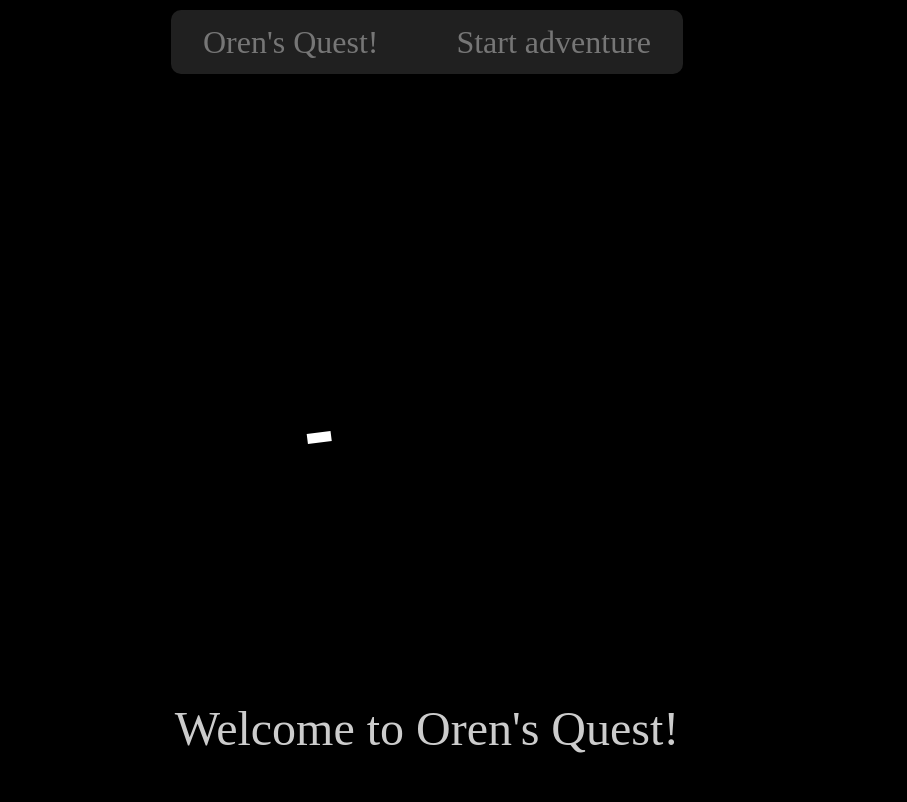
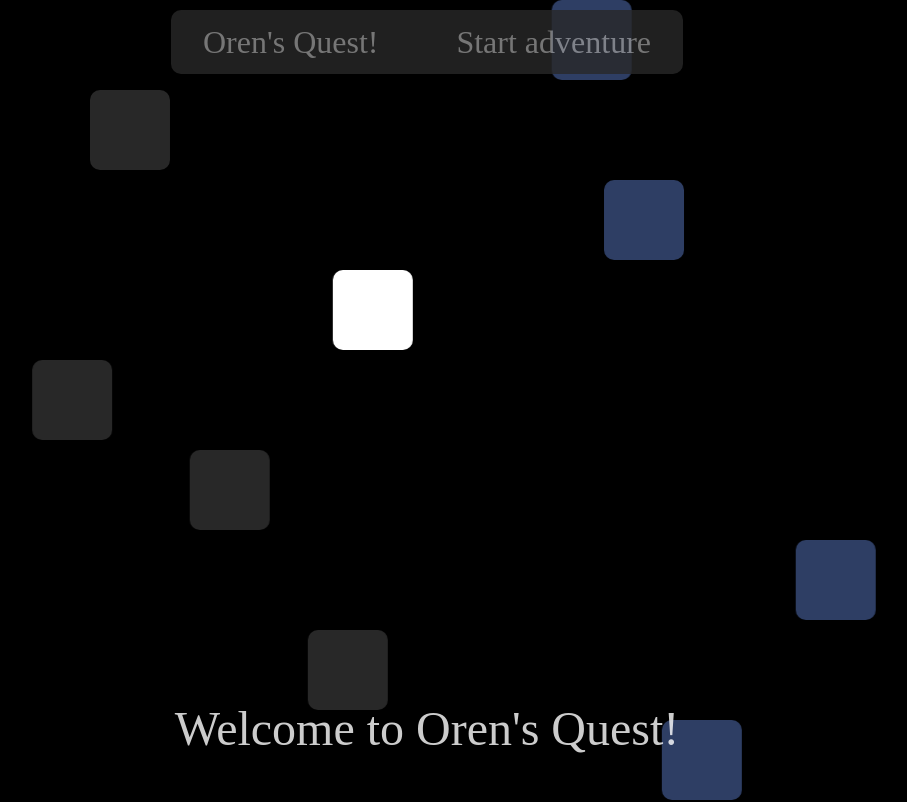
Before and after one commit to user5isuknow/orens-quest, a React (Vite) app: page /#/ in a window 1280 px wide. Shown: the top 802 px of the page, without its empty margins (213-1120 px from the left). Built offline with nearby package versions, Linux system fonts and the light colour scheme.

Commit message:
Add animated shapes to the homepage
Replace the static opening banner with animated colored shapes and add a welcome-title fade-in. Remove the Framer Motion wrapper and obsolete orbit styles.

```diff
--- a/src/pages/HomePage.jsx
+++ b/src/pages/HomePage.jsx
@@ -1,37 +1,103 @@
 import React from "react";
 import "../styles.css";
-import { motion } from "framer-motion";
 import { Link } from "react-router-dom";
+
 function HomePage() {
   return (
-    <>
-      <motion.main
-        className="MainPageRoot"
-        initial={{ opacity: 0, y: 12 }}
-        animate={{ opacity: 1, y: 0 }}
-        transition={{ duration: 0.4, ease: "easeOut" }}
-      >
+    <main className="MainPageRoot">
       <div className="TopHeaderBackground">
         <h1 className="MainTitle">Oren's Quest!</h1>
         <Link to="/game" className="StartLink">
           Start adventure
         </Link>
       </div>
-        <div className="OpeningBanner">
-          <div className="banner"></div>
-          <div className="orbit">
-            <span className="rectangle" />
-            <span className="rectangle" />
+      <div className="banner">
+        <box
+          className="box1"
+          style={{
+            animationDuration: `${Math.floor(Math.random() * 11) + 10}s`,
+          }}
+        />
+        <box
+          className="box2"
+          style={{
+            animationDuration: `${Math.floor(Math.random() * 11) + 10}s`,
+          }}
+        />
+        <box
+          className="box1"
+          style={{
+            animationDuration: `${Math.floor(Math.random() * 11) + 10}s`,
+          }}
+        />
+        <box
+          className="box3"
+          style={{
+            animationDuration: `${Math.floor(Math.random() * 11) + 10}s`,
+          }}
+        />
+        <box
+          className="box2"
+          style={{
+            animationDuration: `${Math.floor(Math.random() * 11) + 10}s`,
+          }}
+        />
+        <box
+          className="box2"
+          style={{
+            animationDuration: `${Math.floor(Math.random() * 11) + 10}s`,
+          }}
+        />
+        <box
+          className="box1"
+          style={{
+            animationDuration: `${Math.floor(Math.random() * 11) + 10}s`,
+          }}
+        />
+        <box
+          className="box2"
+          style={{
+            animationDuration: `${Math.floor(Math.random() * 11) + 10}s`,
+          }}
+        />
+        <box
+          className="box1"
+          style={{
+            animationDuration: `${Math.floor(Math.random() * 11) + 10}s`,
+          }}
+        />
+        <box
+          className="box1"
+          style={{
+            animationDuration: `${Math.floor(Math.random() * 11) + 10}s`,
+          }}
+        />
+        <box
+          className="box3"
+          style={{
+            animationDuration: `${Math.floor(Math.random() * 11) + 10}s`,
+          }}
+        />
+        <box
+          className="box2"
+          style={{
+            animationDuration: `${Math.floor(Math.random() * 11) + 10}s`,
+          }}
+        />
+        <box
+          className="box1"
+          style={{
+            animationDuration: `${Math.floor(Math.random() * 11) + 10}s`,
+          }}
+        />
       </div>
       <h1 className="MainWelcomeTitle">Welcome to Oren's Quest!</h1>
-        </div>
       <div className="divider"></div>
       <div className="itemBoxHolderOne">
         <box className="ItemBoxOne"></box>
         <box className="textBoxOne"></box>
       </div>
-      </motion.main>
-    </>
+    </main>
   );
 }
 
--- a/src/styles.css
+++ b/src/styles.css
@@ -67,34 +67,12 @@
   animation-timeline: view();
   animation-range: entry 0% cover 40%;
 }
-.OpeningBanner {
-  position: relative;
-  max-width: 100%;
-}
 .banner {
   position: relative;
   width: 100%;
   height: 100dvh;
   background-color: var(--secondary-color);
-}
-.orbit {
-  position: absolute;
-  top: 50%;
-  left: 50%;
-  animation: spin 4s linear infinite;
-}
-.rectangle {
-  position: absolute;
-  top: -120px;
-  width: 10px;
-  height: 24px;
-  background: white;
-}
-
-@keyframes spin {
-  to {
-    transform: rotate(360deg);
-  }
+  overflow: hidden;
 }
 .MainWelcomeTitle {
   position: relative;
@@ -103,6 +81,53 @@
   font-size: 3rem;
   color: var(--text-color);
   opacity: 0.8;
+  animation: fadeInSoft linear;
+  animation-duration: 1s;
+  z-index: 1000;
+}
+.box1 {
+  position: relative;
+  display: block;
+  width: 5rem;
+  height: 5rem;
+  background-color: var(--accent-color);
+  border-radius: 10px;
+  z-index: 100;
+  animation: slider ease-out infinite;
+  margin-bottom: 10px;
+}
+.box2 {
+  position: relative;
+  display: block;
+  width: 5rem;
+  height: 5rem;
+  background-color: var(--primary-color);
+  border-radius: 10px;
+  z-index: 100;
+  animation: slider ease-in infinite;
+  animation-duration: random(15s, 20s);
+  animation-direction: reverse;
+  margin-bottom: 10px;
+}
+.box3 {
+  position: relative;
+  display: block;
+  width: 5rem;
+  height: 5rem;
+  background-color: var(--text-color);
+  border-radius: 10px;
+  z-index: 100;
+  animation: slider ease-in-out infinite;
+  animation-duration: Random(10s, 15s);
+  margin-bottom: 10px;
+}
+@keyframes slider {
+  from {
+    translate: -10rem;
+  }
+  to {
+    translate: 100dvw;
+  }
 }
 .itemBoxHolderOne {
   position: relative;
```
Lines whose indentation alone changed are shown as unchanged.
